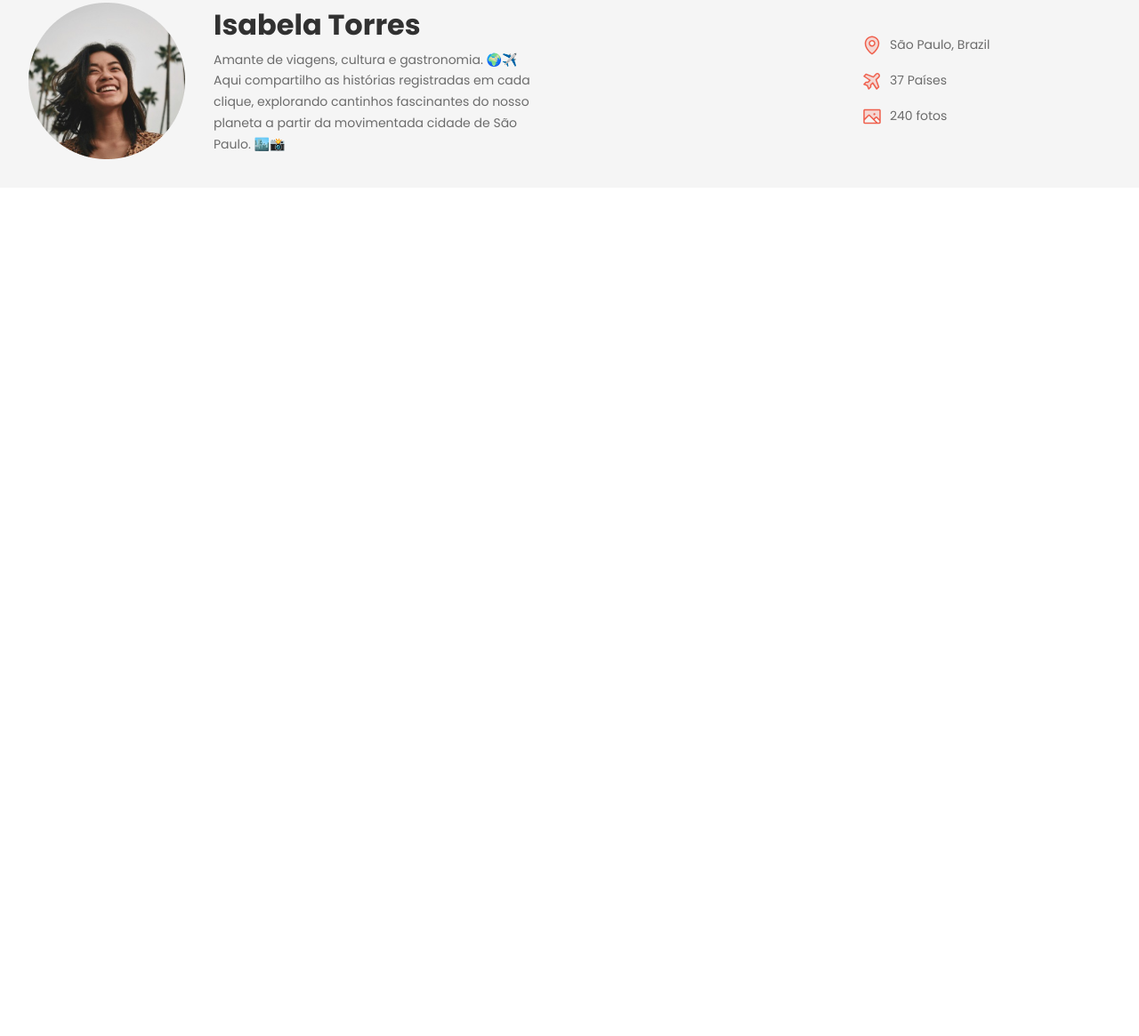
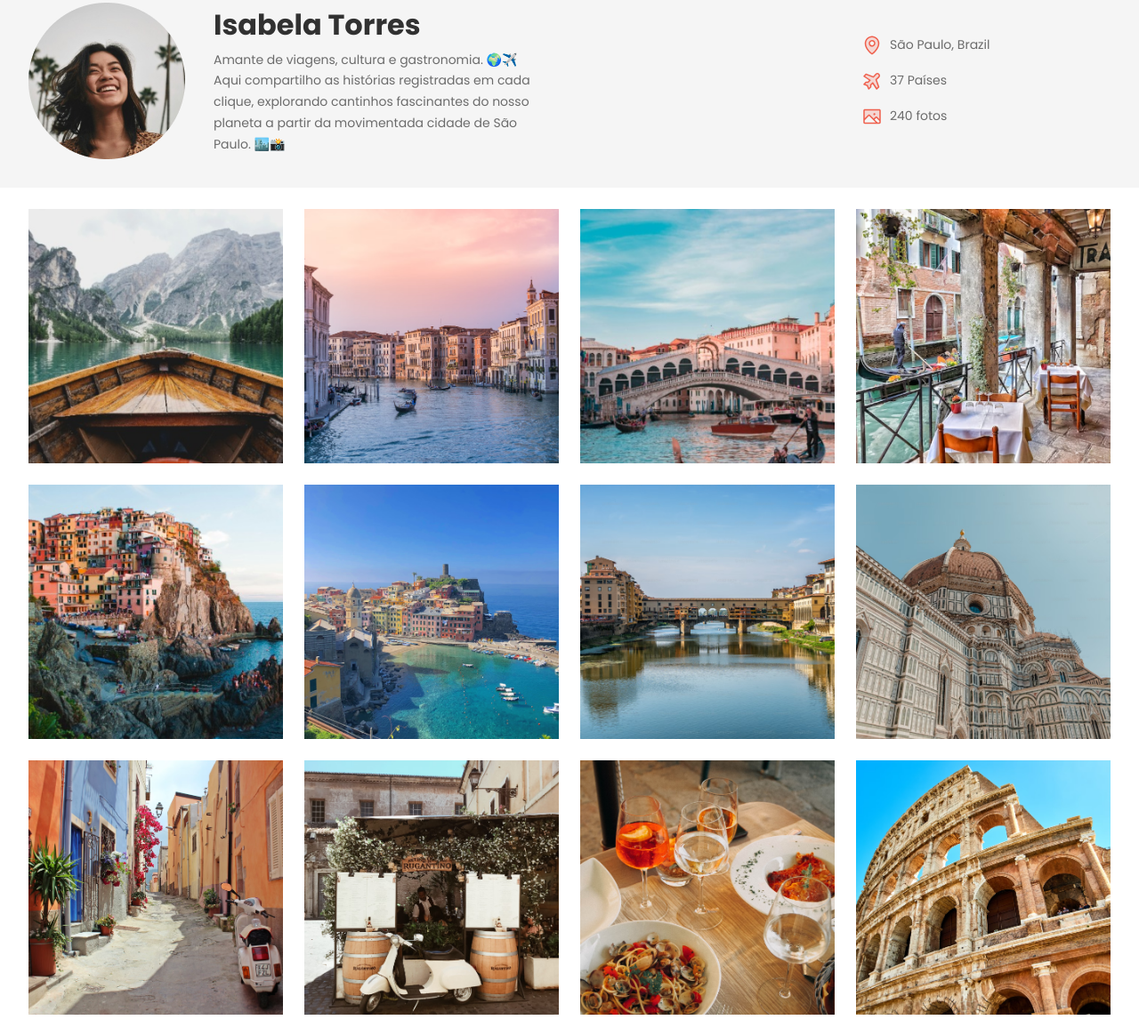
Before and after one commit to ZmateusfernandesZ/Travelgram, a plain HTML site: page index.html in a window 1280 px wide. Shown: the part 125-1290 px from the top of the page at 89% size. Before the commit the page ends 800 px from the top, so only its background shows below. Drawn offline with Linux system fonts and the light colour scheme.

Commit message:
main gallery

```diff
--- a/index.html
+++ b/index.html
@@ -75,6 +75,20 @@
 
                     </div>
             </header>
-        </div>
+    </div>
+    <main class="container">
+        <img src="/assets/imgs/Image 01.png" alt="">
+        <img src="/assets/imgs/Image 02.png" alt="">
+        <img src="/assets/imgs/Image 03.png" alt="">
+        <img src="/assets/imgs/Image 04.png" alt="">
+        <img src="/assets/imgs/Image 05.png" alt="">
+        <img src="/assets/imgs/Image 06.png" alt="">
+        <img src="/assets/imgs/Image 07.png" alt="">
+        <img src="/assets/imgs/Image 08.png" alt="">
+        <img src="/assets/imgs/Image 09.png" alt="">
+        <img src="/assets/imgs/Image 10.png" alt="">
+        <img src="/assets/imgs/Image 11.png" alt="">
+        <img src="/assets/imgs/Image 12.png" alt="">
+    </main>
 </body>
 </html>
--- a/styles/index.css
+++ b/styles/index.css
@@ -1,3 +1,4 @@
 @import url(global.css);
 @import url(nav.css);
 @import url(header.css);
+@import url(main.css);
--- /dev/null
+++ b/styles/main.css
@@ -0,0 +1,12 @@
+main{
+    display: flex;
+    flex-wrap: wrap;
+    gap: 24px;
+    padding-block: 24px;
+}
+
+main img{
+    width: 286px;
+    height: 286px;
+    object-fit: cover;
+}
```
